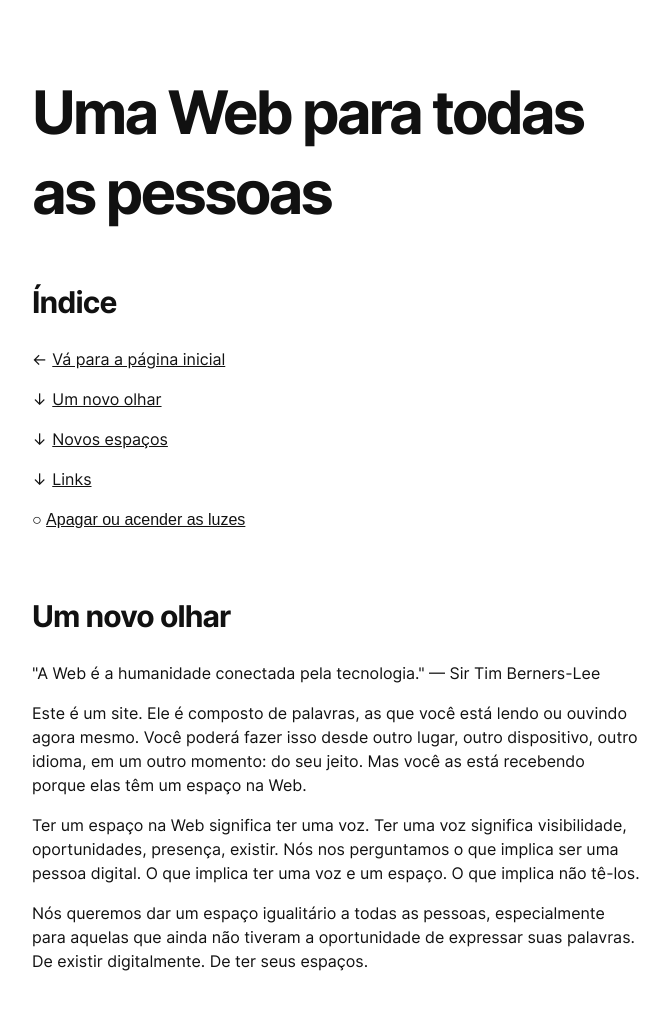
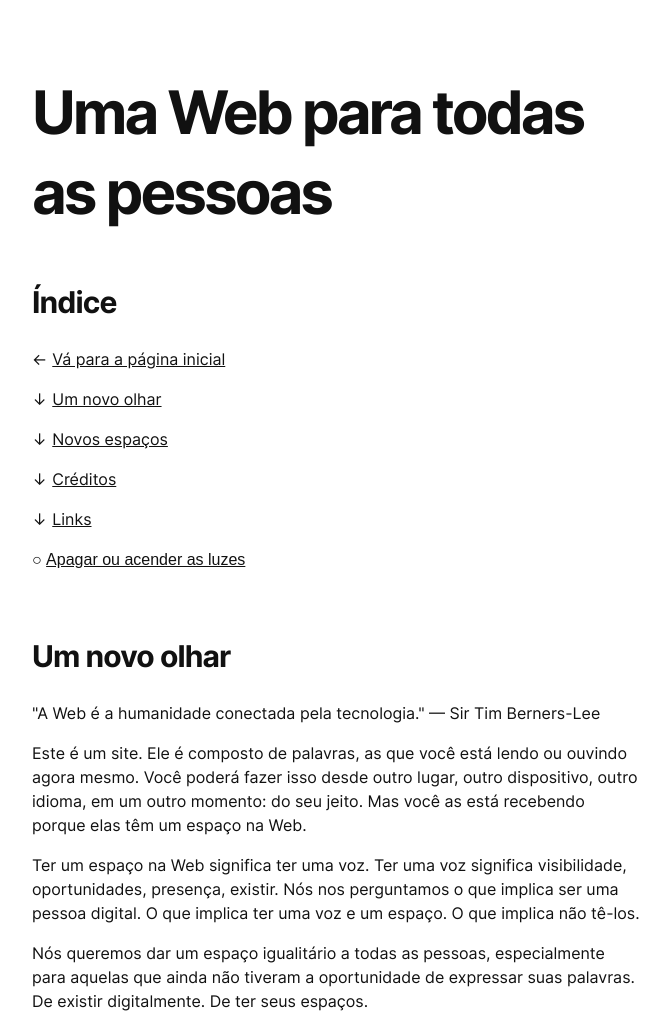
Before and after one commit to ponaco/pleiz-static, a plain HTML site: page pt/index.html in a window 1280 px wide. Shown: the top 1016 px of the page, without its empty margins (304-972 px from the left). Drawn offline with Linux system fonts and the light colour scheme.

Commit message:
Credits section
Crediting the people who did write, edit, and translate the manifest.

```diff
--- a/pt/index.html
+++ b/pt/index.html
@@ -26,6 +26,9 @@
                     </li>
                     <li>
                         <a href="#espaços"><span aria-hidden="true" class="noSubrayado">↓&#xFE0E; </span>Novos espaços</a>
+                    </li>
+                    <li>
+                        <a href="#creditos"><span aria-hidden="true" class="noSubrayado">↓&#xFE0E; </span>Créditos</a>
                     </li>
                     <li>
                         <a href="#links"><span aria-hidden="true" class="noSubrayado">↓&#xFE0E; </span>Links</a>
@@ -92,7 +95,7 @@
             </div>
             <!-- Autores -->
             <div>
-                <h2>Créditos</h2>
+                <h2 id="creditos">Créditos</h2>
                 <ul>
                     <li>
                         <p>Redação em Espanhol por: <b>Enmanuel Ruffinelli</b></p>
```
Also changed, not shown: en/index.html (+4 -1 lines), es/index.html (+5 -2 lines).
